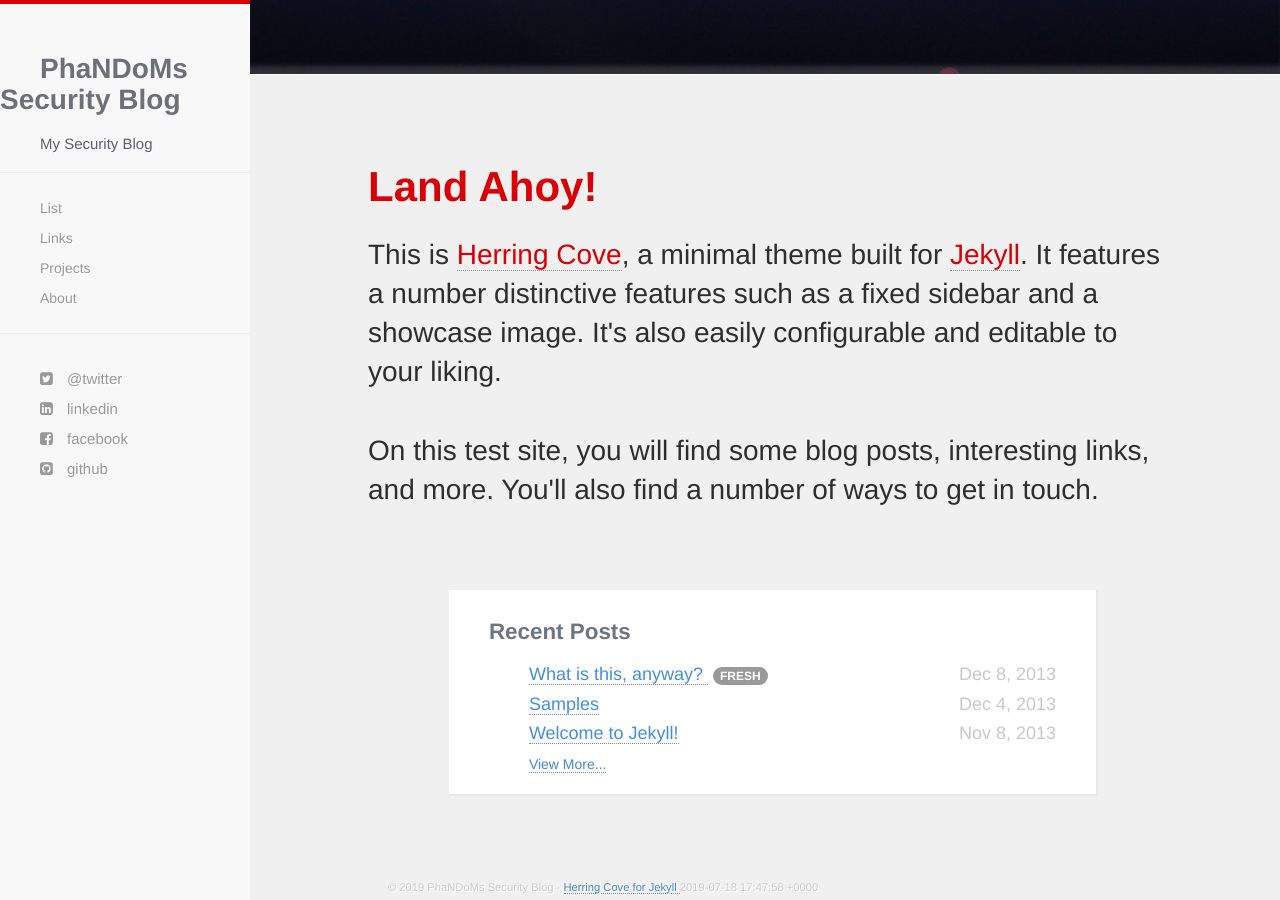
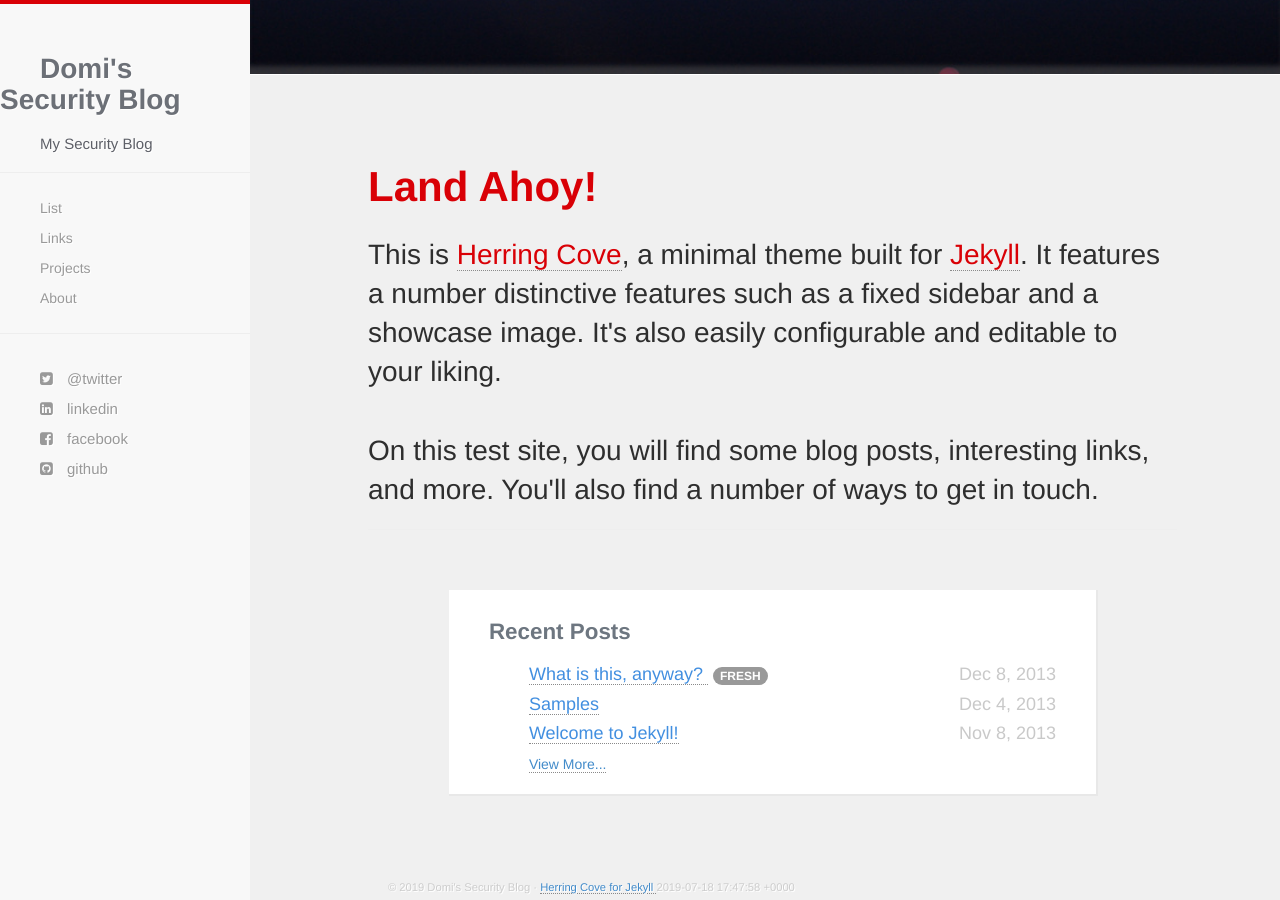
Before and after one commit to PhaNDoMs/PhaNDoMs.github.io, a Jekyll site: the page built from index.html, in a window 1280 px wide and 900 px high, scrolled down 629 px. Built offline with Jekyll 4.4.1, drawn with Linux system fonts in a browser that asks for light colours; nearby versions of some CDN libraries; Markdown is read by kramdown in place of the engine named in the settings.

Commit message:
Update _config.yml

```diff
--- a/_config.yml
+++ b/_config.yml
@@ -1,13 +1,12 @@
-name: PhaNDoMs Security Blog
-author: Herring Cove
+name: Domi's Security Blog
+author: Domi Schlegel
 baseurl: /
 description: My Security Blog
-github: http://www.github.com/PhaNDoMs
+github: http://www.github.com/domischlegel
 twitter: http://www.twitter.com/PhaNDoMs_EU
 #facebook: http://www.facebook.com
-linkedin: http://www.linkedin.com
-email: phandoms.business@hotmail.com
-location: 42°2'16"N   70°12'47"W
+linkedin: https://www.linkedin.com/in/domischlegel/
+email: domi.schlegel@hotmail.com
 disqus: diqus-username
 
 ##Make sure to edit the above fields, especially for disqus.
```
